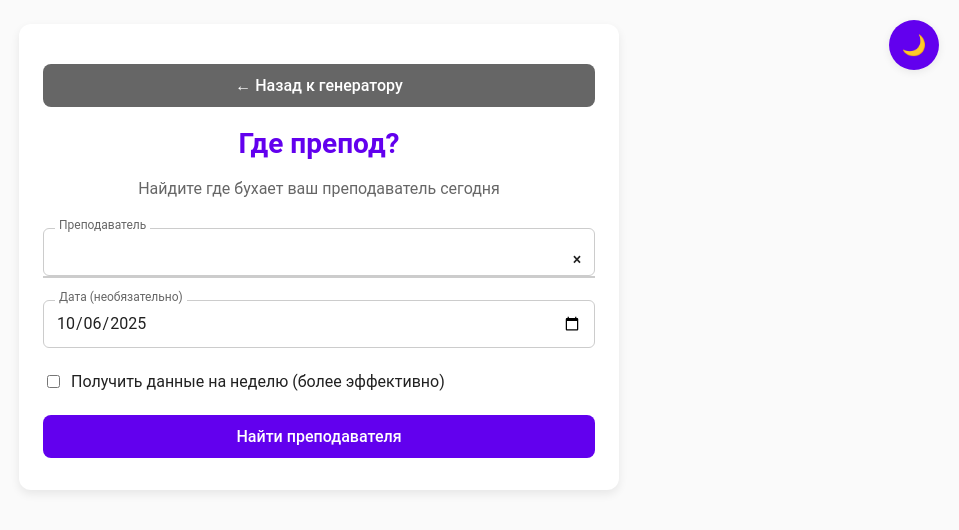
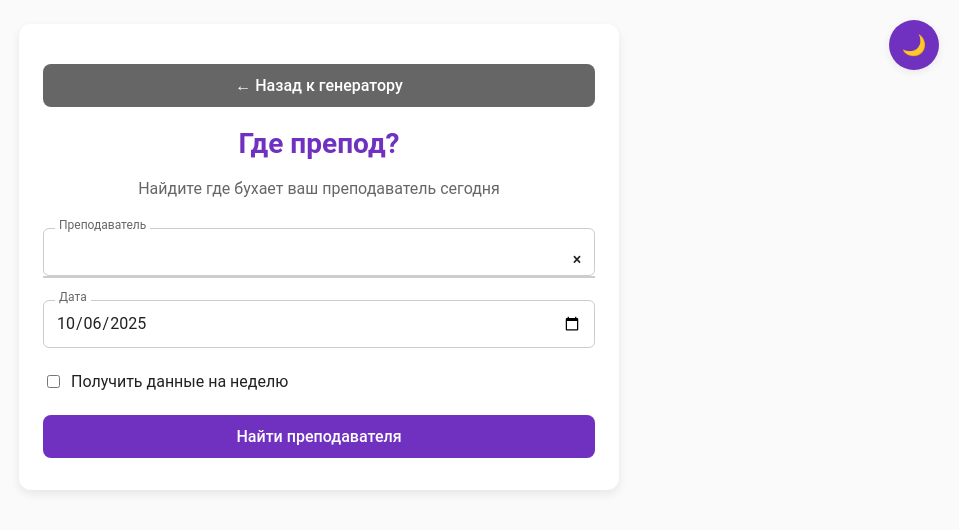
Before and after one commit to Ximerixx/plapser, a website: page public/searchTeacher.html in a window 1280 px wide. Shown: the whole page, without its empty margins (321-1280 px from the left). Drawn offline with Linux system fonts and the light colour scheme; no server answers.

Commit message:
Changer color pallete a little bit

```diff
--- a/public/searchTeacher.html
+++ b/public/searchTeacher.html
@@ -134,12 +134,12 @@
 
         <div class="input-group">
             <input type="date" id="date" class="input-field" placeholder=" ">
-            <label class="input-label">Дата (необязательно)</label>
+            <label class="input-label">Дата</label>
         </div>
 
         <div class="checkbox-container">
             <input type="checkbox" id="weekParsing" class="checkbox">
-            <label for="weekParsing">Получить данные на неделю (более эффективно)</label>
+            <label for="weekParsing">Получить данные на неделю </label>
         </div>
 
         <button id="search-teacher" class="button">Найти преподавателя</button>
@@ -219,12 +219,12 @@
                 const weekParsing = weekParsingCheckbox.checked;
 
                 if (!teacher) {
-                    alert('Пожалуйста, выберите преподавателя');
+                    alert('Пожалуйста, выберите');
                     return;
                 }
 
                 resultsDiv.style.display = 'block';
-                resultsDiv.innerHTML = '<div class="loading">Поиск преподавателя...</div>';
+                resultsDiv.innerHTML = '<div class="loading">Поиск...</div>';
 
                 try {
                     // Choose API type based on checkbox
--- a/public/stylesheet.css
+++ b/public/stylesheet.css
@@ -1,7 +1,7 @@
 :root {
-    --primary: #6200ee;
-    --primary-hover: #3700b3;
-    --secondary: #03dac6;
+    --primary: #7131c0;
+    --primary-hover: #3b147e;
+    --secondary: #0d7c71;
     --error: #b00020;
     --text: #212121;
     --text-light: #666;
@@ -15,9 +15,9 @@
 
 /* Dark theme variables */
 [data-theme="dark"] {
-    --primary: #bb86fc;
-    --primary-hover: #985eff;
-    --secondary: #03dac6;
+    --primary: #742dca;
+    --primary-hover: #3b147e;
+    --secondary: #307a73;
     --error: #cf6679;
     --text: #ffffff;
     --text-light: #b0b0b0;
```
